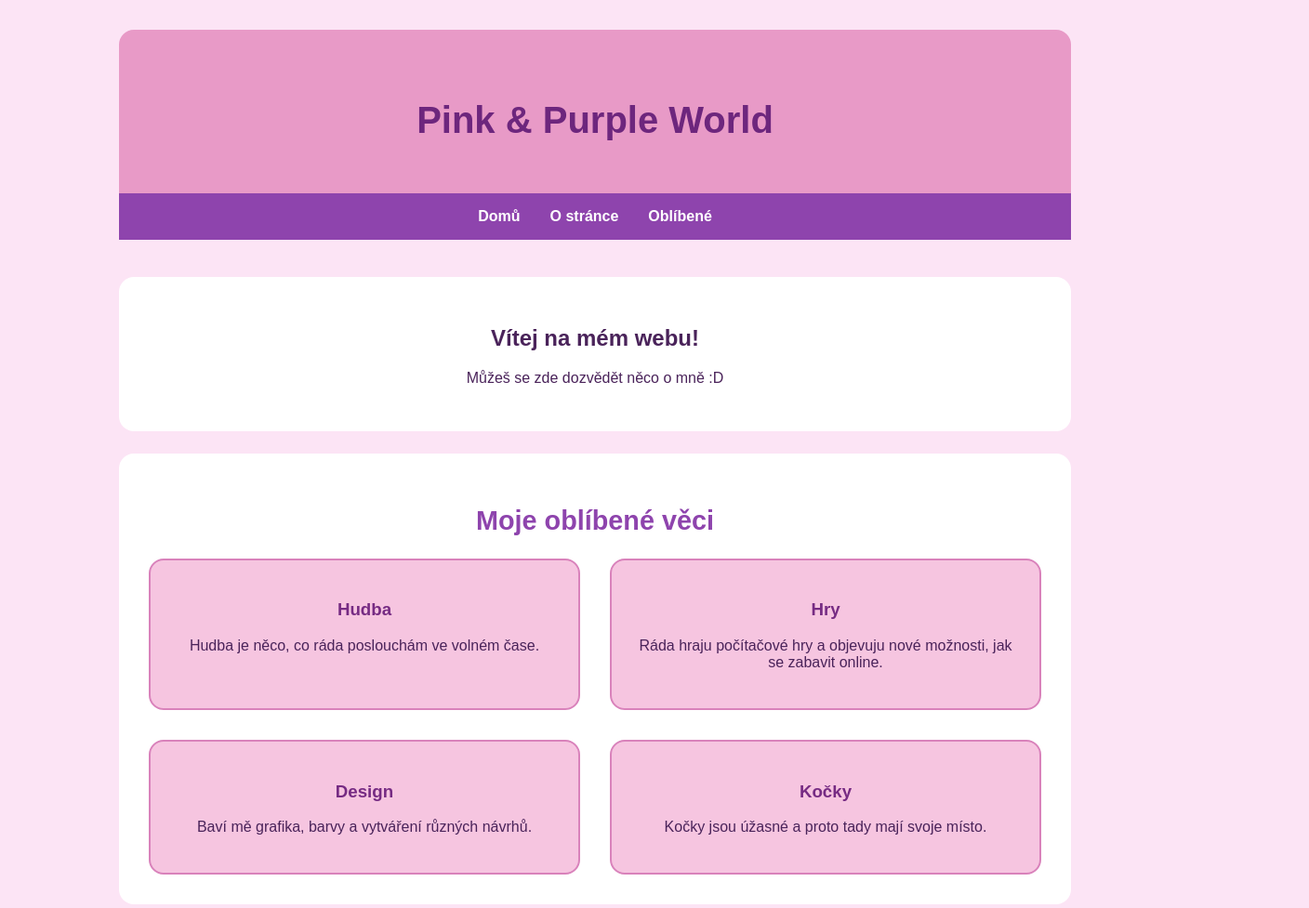
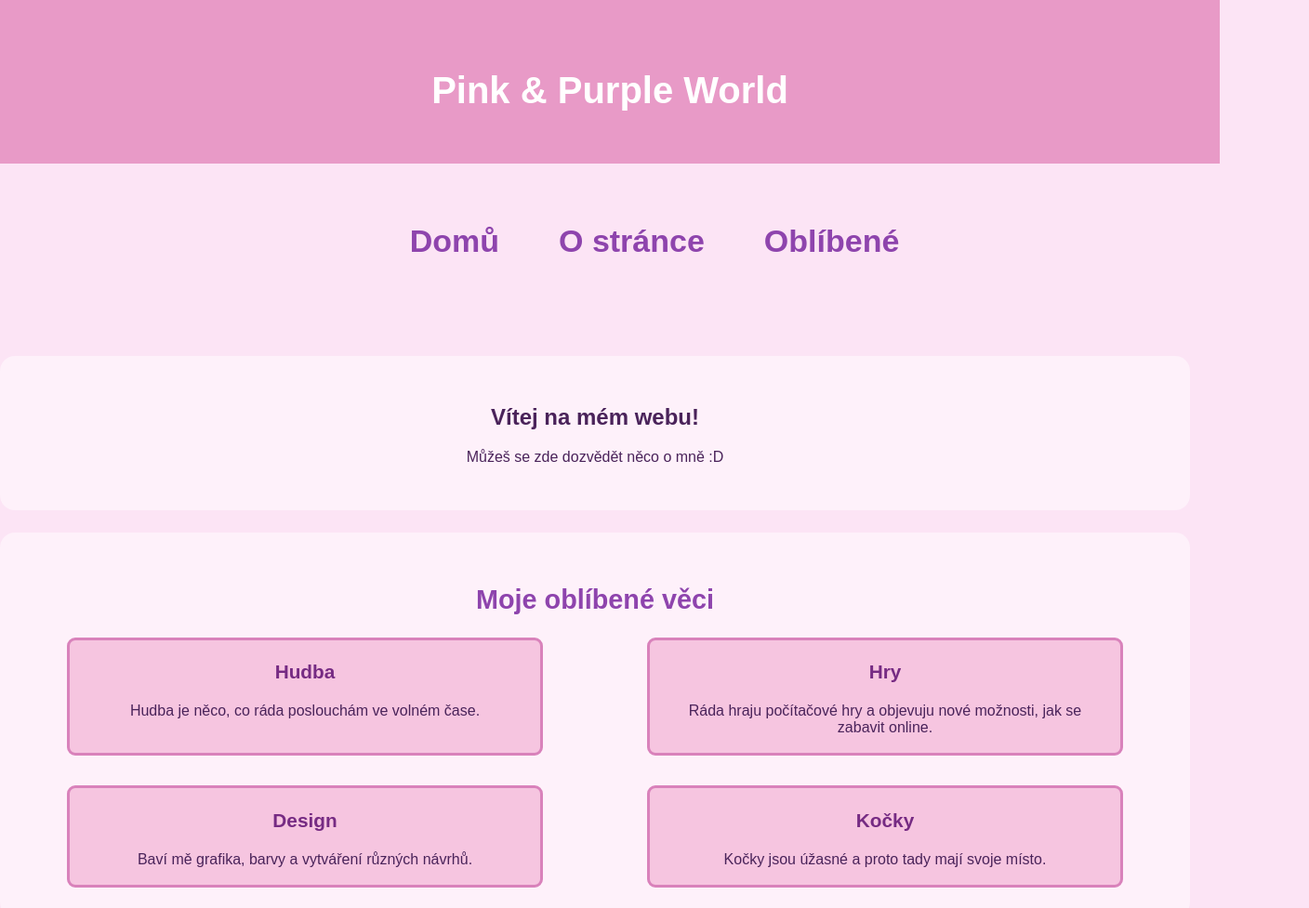
Before and after one commit to AnnSni/2, a plain HTML site: page index.html in a window 1280 px wide. Shown: the top 977 px of the page at 93% size, 1408 px wide, since content can reach past the window. Drawn offline with Linux system fonts and the light colour scheme.

Commit message:
style.css

```diff
--- a/style.css
+++ b/style.css
@@ -1,7 +1,3 @@
-* {
-    box-sizing: border-box;
-}
-
 body {
     margin: 0;
     font-family: Arial, sans-serif;
@@ -10,29 +6,24 @@ body {
     text-align: center;
 }
 
-/* Hlavní části stránky */
-
 header,
 nav,
 main,
 footer {
-    width: 80%;
-    max-width: 70rem;
+    width: 100%;
     margin-left: auto;
     margin-right: auto;
 }
 
-/* Hlavička */
 
 header {
     background-color: #e89ac7;
-    padding: 3rem 2rem;
-    margin-top: 2rem;
-    border-radius: 1rem 1rem 0 0;
+    padding: 3rem 1rem;
+    margin-top: 0rem;
 }
 
 header h1 {
-    color: #6d267d;
+    color: white;
     font-size: 2.5rem;
     margin-bottom: 0.5rem;
 }
@@ -41,37 +32,30 @@ header p {
     font-size: 1.2rem;
 }
 
-/* Menu */
-
 nav {
-    background-color: #8e44ad;
-    padding: 1rem;
+    padding: 4rem;
     display: flex;
     justify-content: center;
-    gap: 2rem;
+    gap: 4rem;
 }
 
 nav a {
-    color: white;
+    color: #8e44ad;
     text-decoration: none;
-    font-size: 1rem;
+    font-size: 34px;
 }
 
-/* Změna při najetí myší */
-
 nav a:hover {
-    color: #ffd1ec;
-    text-decoration: underline;
+    color: #56266b;
+    text-decoration: none;
 }
-
-/* Hlavní obsah */
 
 main {
     padding: 1rem 0;
 }
 
 section {
-    background-color: white;
+    background-color: rgba(255, 255, 255, 0.466);
     padding: 2rem;
     margin: 1.5rem 0;
     border-radius: 1rem;
@@ -82,8 +66,6 @@ h2 {
     font-size: 1.8rem;
 }
 
-/* Grid */
-
 .grid {
     display: grid;
     grid-template-columns: repeat(2, 1fr);
@@ -91,38 +73,35 @@ h2 {
     margin-top: 1.5rem;
 }
 
-/* Kartičky */
-
 .card {
     background-color: #f6c5e0;
-    border: 2px solid #d982bb;
-    border-radius: 1rem;
-    padding: 1.5rem;
+    border: 3px solid #d982bb;
+    border-radius: 9px;
+    padding: 2px 1rem;
     transition: 0.3s;
+    width: 80%;
+    margin-left: auto;
+    margin-right: auto;
+
 }
 
 .card h3 {
     color: #762b83;
+    font-size: 1.30rem;
 }
-
-/* Hover efekt */
 
 .card:hover {
     background-color: #e89ac7;
     transform: scale(1.03);
 }
 
-/* Patička */
-
 footer {
-    background-color: #8e44ad;
+    background-color: #e89ac7;
     color: white;
     padding: 1.5rem;
-    margin-bottom: 2rem;
+    margin-bottom: 0rem;
     border-radius: 0 0 1rem 1rem;
 }
-
-/* Menší obrazovky */
 
 @media (max-width: 40rem) {
 
```
